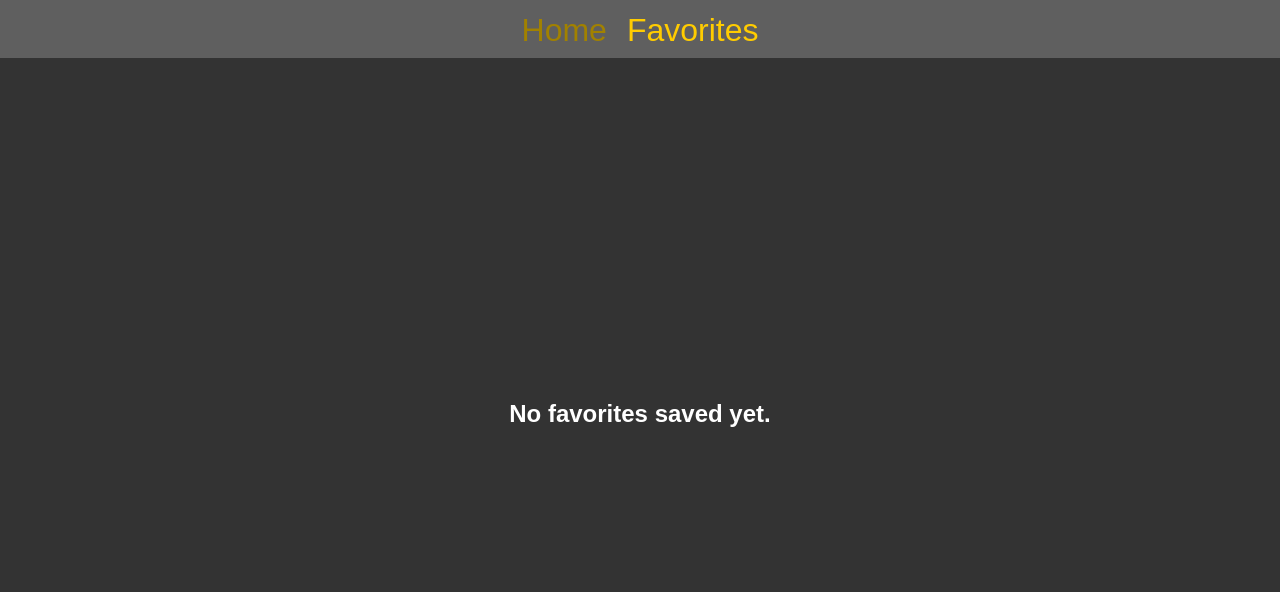
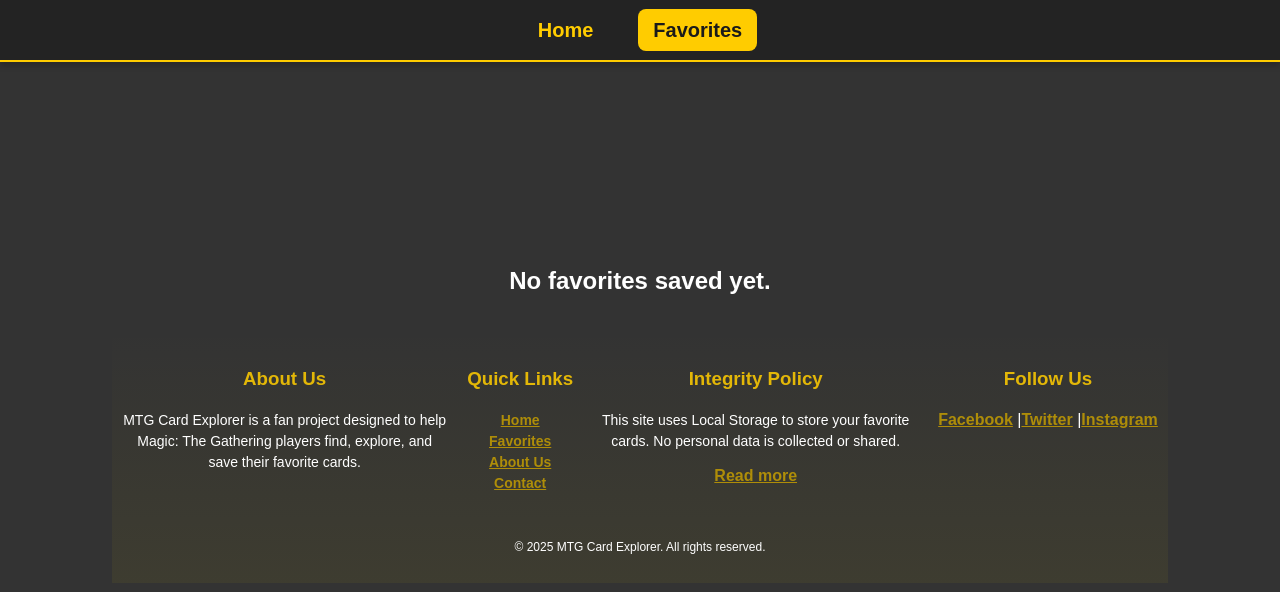
Before and after one commit to Aanndreas/DegreeProjectFED23D, a React (Vite) app in the folder mtg-card-explorer/: page /favorites in a window 1280 px wide. Shown: the top 592 px of the page. Built offline with nearby package versions, Linux system fonts and the light colour scheme.

Commit message:
:sparkles: :construction: Add a footer

```diff
--- a/mtg-card-explorer/src/App.tsx
+++ b/mtg-card-explorer/src/App.tsx
@@ -5,6 +5,7 @@ import Layout from "./layouts/Layout";
 import HomePage from "./pages/Homepage";
 import CardDetailsPage from "./pages/CardDetailsPage";
 import FavoritesPage from "./pages/FavoritesPage";
+import IntegrityPolicy from "./pages/IntegrityPolicy";
 
 function App() {
   const [filters, setFilters] = useState({
@@ -55,6 +56,10 @@ function App() {
           path: "/favorites",
           element: <FavoritesPage />,
         },
+        {
+          path: "/integrity-policy",
+          element: <IntegrityPolicy />,
+        },
       ],
     },
   ]);
--- /dev/null
+++ b/mtg-card-explorer/src/components/Footer.tsx
@@ -0,0 +1,86 @@
+import { Link } from "react-router-dom";
+
+const Footer = () => {
+  return (
+    <footer className="footer">
+      <div className="footer-content">
+        {/* About Us */}
+        <div className="footer-section">
+          <h3>About Us</h3>
+          <p>
+            MTG Card Explorer is a fan project designed to help Magic: The
+            Gathering players find, explore, and save their favorite cards.
+          </p>
+        </div>
+
+        {/* Quick Links */}
+        <div className="footer-section">
+          <h3>Quick Links</h3>
+          <ul>
+            <li>
+              <Link to="/">Home</Link>
+            </li>
+            <li>
+              <Link to="/favorites">Favorites</Link>
+            </li>
+            <li>
+              <Link to="/about">About Us</Link>
+            </li>
+            <li>
+              <Link to="/contact">Contact</Link>
+            </li>
+          </ul>
+        </div>
+
+        {/* Integrity Policy */}
+        <div className="footer-section">
+          <h3>Integrity Policy</h3>
+          <p>
+            This site uses Local Storage to store your favorite cards. No
+            personal data is collected or shared.
+          </p>
+          <Link to="/integrity-policy">Read more</Link>
+        </div>
+
+        {/* Social Media */}
+        <div className="footer-section">
+          <h3>Follow Us</h3>
+          <div className="social-icons">
+            <a
+              href="https://facebook.com"
+              target="_blank"
+              rel="noopener noreferrer"
+            >
+              Facebook
+            </a>{" "}
+            |
+            <a
+              href="https://twitter.com"
+              target="_blank"
+              rel="noopener noreferrer"
+            >
+              Twitter
+            </a>{" "}
+            |
+            <a
+              href="https://instagram.com"
+              target="_blank"
+              rel="noopener noreferrer"
+            >
+              Instagram
+            </a>
+          </div>
+        </div>
+      </div>
+
+      <div className="footer-bottom">
+        <p>
+          &copy; {new Date().getFullYear()} MTG Card Explorer. All rights
+          reserved.
+        </p>
+      </div>
+    </footer>
+  );
+};
+
+export default Footer;
--- a/mtg-card-explorer/src/layouts/Layout.tsx
+++ b/mtg-card-explorer/src/layouts/Layout.tsx
@@ -1,5 +1,6 @@
 import Nav from "../components/Nav";
 import { Outlet } from "react-router-dom";
+import Footer from "../components/Footer";
 
 const Layout = () => {
   return (
@@ -8,6 +9,7 @@ const Layout = () => {
       <main>
         <Outlet />
       </main>
+      <Footer />
     </>
   );
 };
--- /dev/null
+++ b/mtg-card-explorer/src/pages/IntegrityPolicy.tsx
@@ -0,0 +1,18 @@
+const IntegrityPolicy = () => {
+  return (
+    <div className="policy-container">
+      <h1>Integrity Policy</h1>
+      <p>
+        MTG Card Explorer does not store any personal data. We use Local Storage
+        to keep track of your favorite cards so you can easily access them. This
+        data is stored locally on your device and is not sent to any server.
+      </p>
+      <p>
+        You can clear your favorites at any time by removing items from the
+        favorites page.
+      </p>
+    </div>
+  );
+};
+
+export default IntegrityPolicy;
--- a/mtg-card-explorer/src/styles/App.css
+++ b/mtg-card-explorer/src/styles/App.css
@@ -90,11 +90,22 @@ button:focus-visible {
   opacity: 0;
 }
 
+.layout-container {
+  display: flex;
+  flex-direction: column;
+  min-height: 100vh; /* Gör att footern hamnar längst ner även på korta sidor */
+}
+
+.content {
+  flex-grow: 1; /* Se till att innehållet fyller ut sidan innan footern */
+}
+
 .nav {
-  font-size: 32px;
+  font-size: 20px;
   display: flex;
   justify-content: center;
-  gap: 20px;
+  align-items: center;
+  gap: 30px;
   list-style: none;
   padding: 0;
   margin: 0;
@@ -102,9 +113,12 @@ button:focus-visible {
   top: 0;
   left: 0;
   width: 100%;
-  height: 48px;
-  background-color: #5f5f5f;
-  padding-top: 0.6rem;
+  height: 60px;
+  background: rgba(34, 34, 34, 0.9); /* Mörkare och semi-transparent */
+  backdrop-filter: blur(5px); /* Lägger till suddig bakgrundseffekt */
+  border-bottom: 2px solid #ffcc00; /* Markerar navbaren snyggt */
+  box-shadow: 0 4px 6px rgba(0, 0, 0, 0.2); /* Lägger till en subtil skugga */
+  z-index: 100;
 }
 
 .nav li {
@@ -113,11 +127,90 @@ button:focus-visible {
 
 .nav a {
   text-decoration: none;
-  color: #a18100;
+  color: #ffcc00;
+  font-weight: bold;
+  padding: 10px 15px;
+  border-radius: 8px;
+  transition: all 0.3s ease-in-out;
+}
+
+.nav a:hover {
+  background-color: #ffcc00;
+  color: #1a1a1a;
+  text-shadow: 0px 0px 5px rgba(255, 204, 0, 0.8);
 }
 
 .nav a.active-link {
+  background-color: #ffcc00;
+  color: #1a1a1a;
+  padding: 10px 15px;
+  border-radius: 8px;
+}
+
+@media (max-width: 768px) {
+  .nav {
+    font-size: 18px;
+    height: 50px;
+    gap: 15px;
+  }
+}
+.footer {
+  margin-top: 2em;
+  max-width: 100vw;
+  background-image: linear-gradient(
+    rgba(255, 0, 0, 0),
+    rgba(221, 199, 4, 0.062)
+  );
+  color: white;
+  text-align: center;
+  position: relative;
+  bottom: 0;
+  left: 0;
+  right: 0;
+  padding-bottom: 1rem;
+}
+
+.footer-content {
+  display: flex;
+  justify-content: space-around;
+  flex-wrap: wrap;
+  max-width: 1200px;
+  margin: 0 auto;
+  padding: 10px 0;
+}
+
+.footer-section {
+  max-width: 325px;
+  margin: 10px;
+}
+
+.footer-section h3 {
+  color: #ffcc00dc;
+}
+
+.footer-section p,
+.footer-section ul {
+  font-size: 14px;
+  line-height: 1.5;
+  list-style: none;
+  padding: 0;
+}
+
+.footer-section a {
+  color: #c29b02dc;
+
+  font-weight: bold;
+  text-decoration-line: underline;
+}
+
+.footer-section a:hover {
+  transition: ease-in-out 0.1s;
   color: #ffcc00;
+}
+
+.footer-bottom {
+  margin-top: 10px;
+  font-size: 12px;
 }
 
 /* Search bar and dropdown container */
```
